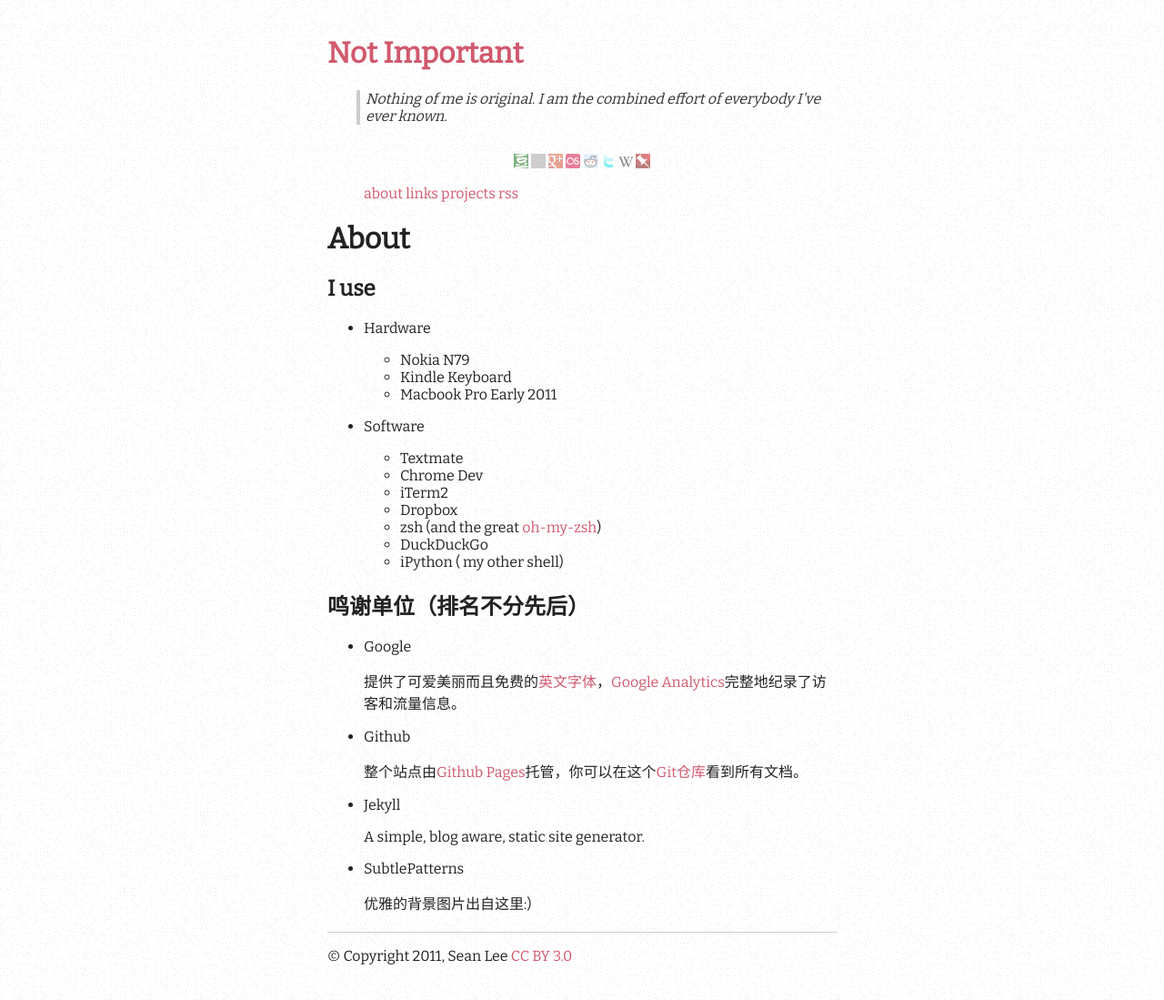
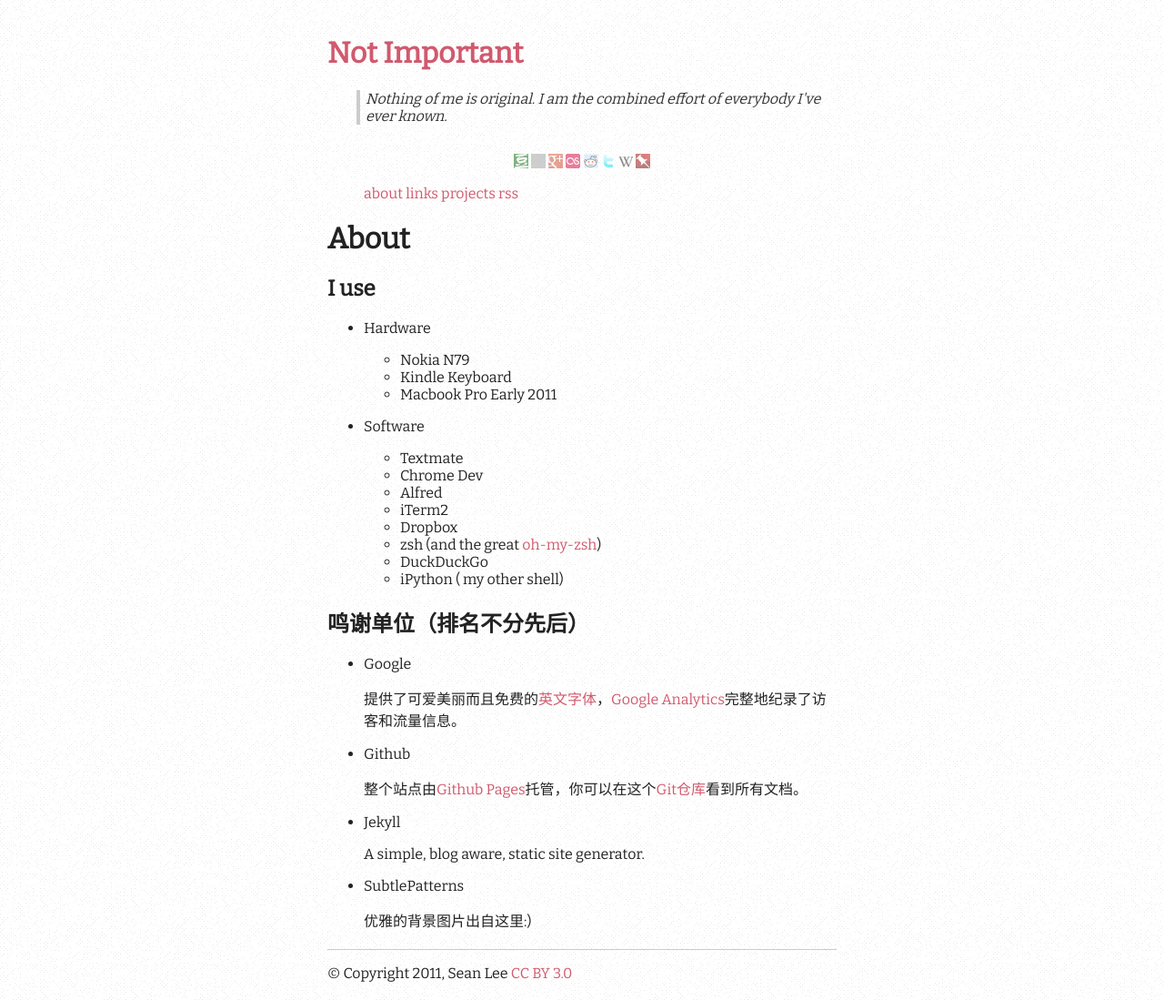
Before and after one commit to lisongx/notimportant.org, a Jekyll site: the page built from about/index.md, in a window 1280 px wide. Shown: the whole page at 91% size. Built offline with Jekyll 4.4.1, drawn with Linux system fonts in a browser that asks for light colours; nearby versions of some CDN libraries; grey boxes are pictures that could not be loaded.

Commit message:
add alfred to my software

```diff
--- a/about/index.md
+++ b/about/index.md
@@ -19,6 +19,7 @@
 
     * Textmate
     * Chrome Dev
+    * Alfred
     * iTerm2
     * Dropbox
     * zsh (and the great [oh-my-zsh][ohmyzsh])
```
